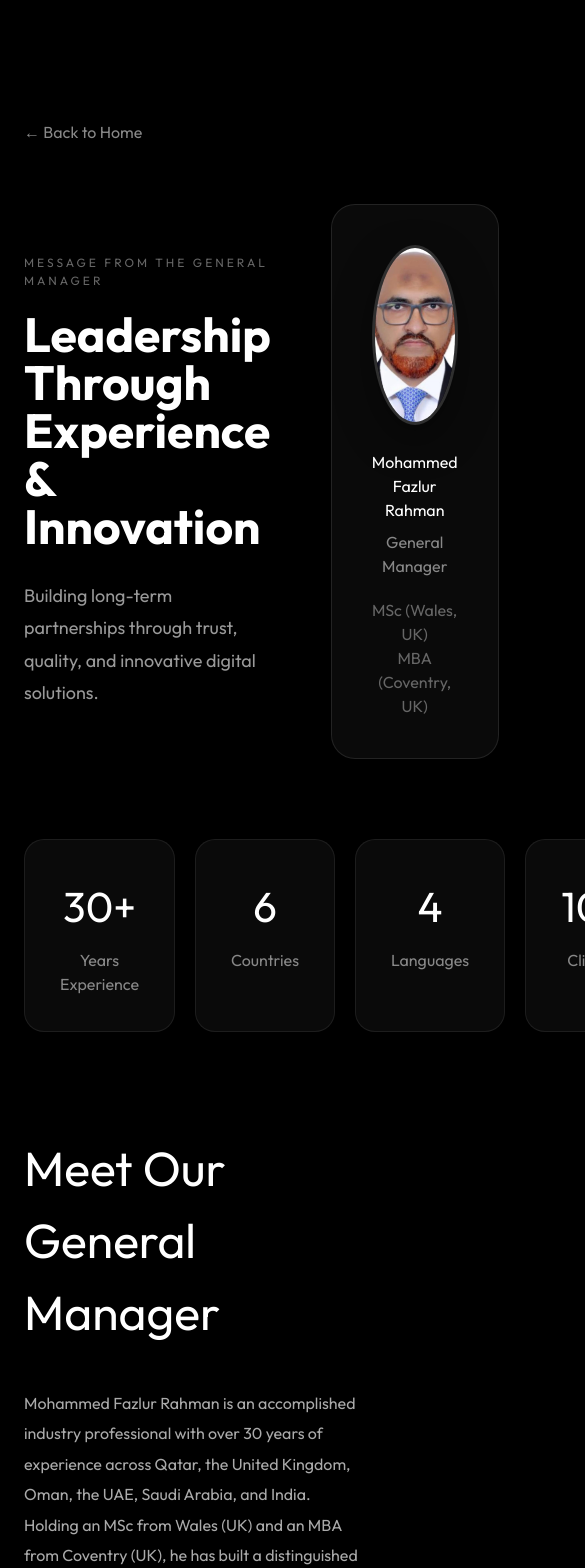
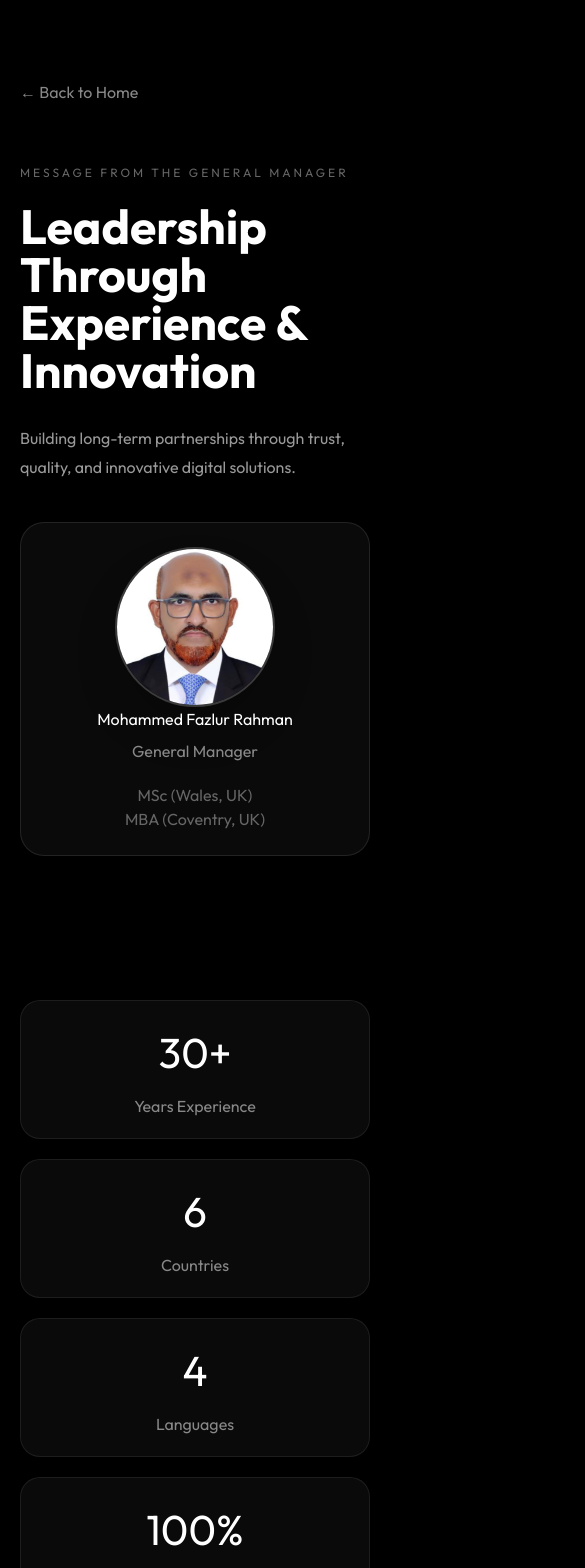
Before and after one commit to abdulaziz965-dev/xenosolutions, a React (Vite) app: page /gm-message in a window 390 px wide. Shown: the top 1568 px of the page, 585 px wide, since content can reach past the window. Built offline with nearby package versions, Linux system fonts and the light colour scheme; the HTML template or start-up script is replaced by a standard one.

Commit message:
Adaptive

```diff
--- a/src/pages/GMMessage.tsx
+++ b/src/pages/GMMessage.tsx
@@ -12,11 +12,7 @@ export default function GMMessage() {
     >
       {/* Hero */}
       <section
-        style={{
-          maxWidth: "1200px",
-          margin: "0 auto",
-          padding: "120px 24px 80px",
-        }}
+        className="max-w-7xl mx-auto px-5 sm:px-8 lg:px-12 py-20 lg:py-32"
       >
         <Link
           to="/"
@@ -30,14 +26,7 @@ export default function GMMessage() {
           ← Back to Home
         </Link>
 
-        <div
-          style={{
-            display: "grid",
-            gridTemplateColumns: "1.2fr 0.8fr",
-            gap: "60px",
-            alignItems: "center",
-          }}
-        >
+        <div className="grid grid-cols-1 lg:grid-cols-[1.2fr_0.8fr] gap-10 lg:gap-16 items-center">
           <div>
             <p
               style={{
@@ -68,9 +57,9 @@ export default function GMMessage() {
             <p
               style={{
                 color: "#999",
-                fontSize: "18px",
+                fontSize: "clamp(16px,2vw,20px)",
                 lineHeight: 1.8,
-                maxWidth: "650px",
+                maxWidth: "100%",
               }}
             >
               Building long-term partnerships through trust, quality, and
@@ -79,26 +68,12 @@ export default function GMMessage() {
           </div>
 
           <div
-            style={{
-              border: "1px solid rgba(255,255,255,.1)",
-              borderRadius: "24px",
-              padding: "40px",
-              background: "#0a0a0a",
-              textAlign: "center",
-            }}
+            className="bg-surface border border-white/10 rounded-3xl p-6 sm:p-8 lg:p-10 text-center"
           >
             <img
   src="/gm.jpg"
   alt="Mohammed Fazlur Rahman"
-  style={{
-    width: "180px",
-    height: "180px",
-    borderRadius: "50%",
-    objectFit: "cover",
-    margin: "0 auto 25px",
-    border: "3px solid rgba(255,255,255,0.15)",
-    boxShadow: "0 15px 40px rgba(0,0,0,0.4)",
-  }}
+  className="w-40 h-40 sm:w-48 sm:h-48 lg:w-64 lg:h-64 mx-auto rounded-full object-cover border-2 border-white/20 shadow-2xl"
 />
 
             <h2 style={{ marginBottom: 8 }}>
@@ -120,19 +95,10 @@ export default function GMMessage() {
 
       {/* Stats */}
       <section
-        style={{
-          maxWidth: "1200px",
-          margin: "0 auto",
-          padding: "0 24px 100px",
-        }}
+        className="max-w-7xl mx-auto px-5 sm:px-8 lg:px-12 py-16 lg:py-24"
       >
-        <div
-          style={{
-            display: "grid",
-            gridTemplateColumns: "repeat(4,1fr)",
-            gap: "20px",
-          }}
-        >
+
+        <div className="grid grid-cols-1 sm:grid-cols-2 lg:grid-cols-4 gap-5">
           {[
             ["30+", "Years Experience"],
             ["6", "Countries"],
@@ -145,7 +111,7 @@ export default function GMMessage() {
                 background: "#0a0a0a",
                 border: "1px solid rgba(255,255,255,.08)",
                 borderRadius: "20px",
-                padding: "35px",
+                padding: "clamp(20px,3vw,35px)",
                 textAlign: "center",
               }}
             >
@@ -164,7 +130,7 @@ export default function GMMessage() {
           padding: "0 24px 100px",
         }}
       >
-        <h2 style={{ fontSize: "48px", marginBottom: "40px" }}>
+        <h2 style={{ fontSize: "clamp(2rem,5vw,3rem)", marginBottom: "40px" }}>
           Meet Our General Manager
         </h2>
 
@@ -204,10 +170,10 @@ export default function GMMessage() {
             background: "#0a0a0a",
             border: "1px solid rgba(255,255,255,.08)",
             borderRadius: "24px",
-            padding: "50px",
+            padding: "clamp(24px,5vw,50px)",
           }}
         >
-          <h2 style={{ fontSize: "42px", marginBottom: "35px" }}>
+          <h2 style={{ fontSize: "clamp(2rem,5vw,3rem)", marginBottom: "35px" }}>
             A Message to Our Clients
           </h2>
 
@@ -273,11 +239,7 @@ export default function GMMessage() {
         </h2>
 
         <div
-          style={{
-            display: "grid",
-            gridTemplateColumns: "repeat(4,1fr)",
-            gap: "20px",
-          }}
+          className="grid grid-cols-1 sm:grid-cols-2 xl:grid-cols-4 gap-5"
         >
           {[
             ["Integrity", "Building trust through honesty and transparency."],
@@ -304,12 +266,12 @@ export default function GMMessage() {
       {/* CTA */}
       <section
         style={{
-          padding: "100px 24px",
+          padding: "clamp(60px,8vw,100px) clamp(16px,4vw,40px)",
           textAlign: "center",
           borderTop: "1px solid rgba(255,255,255,.08)",
         }}
       >
-        <h2 style={{ fontSize: "52px", marginBottom: "20px" }}>
+        <h2 style={{ fontSize: "clamp(2rem,5vw,3.5rem)", marginBottom: "20px" }}>
           Let's Build the Future Together
         </h2>
 
```
Also changed, not shown: src/pages/home.tsx (+86 -27 lines).
